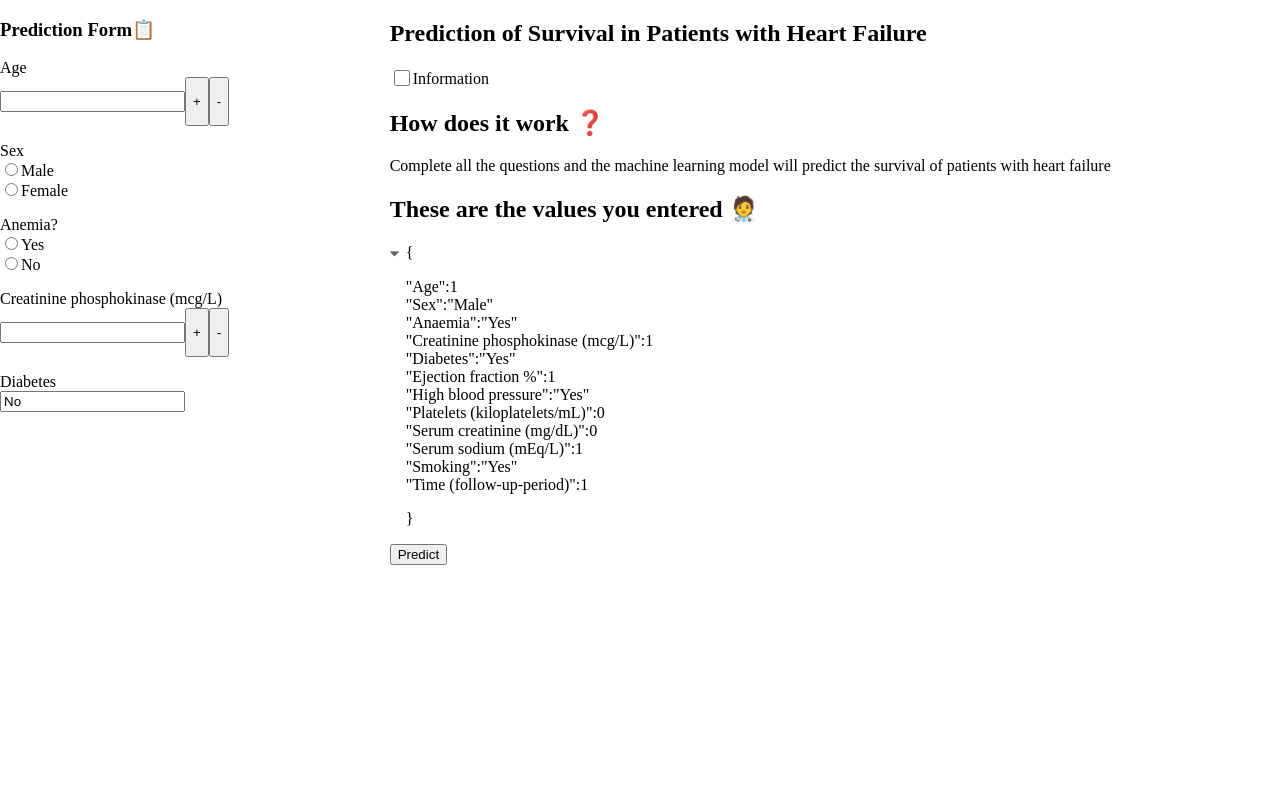
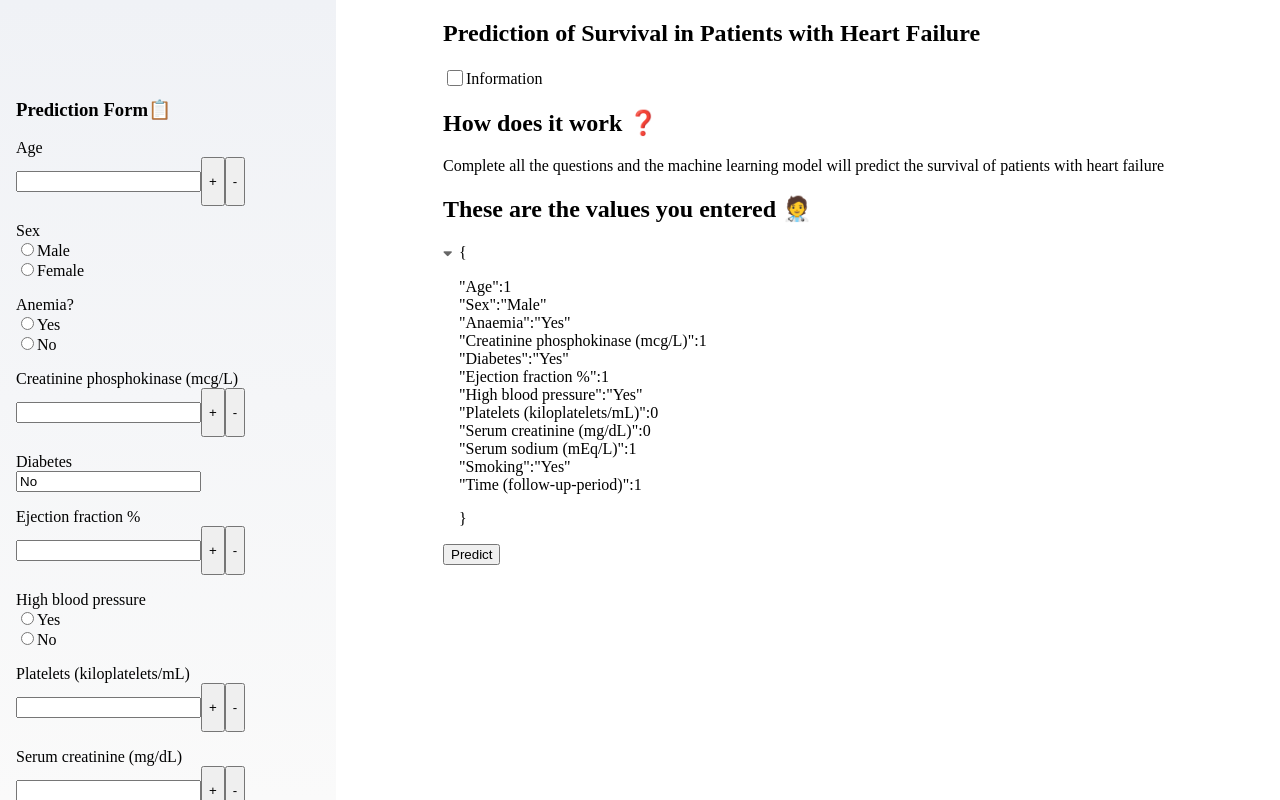
Before and after one commit to akshaykalucha/React-HeartStroke-Prediction, a React (Create React App) app: page / in a window 1280 px wide. Built offline with nearby package versions, Linux system fonts and the light colour scheme.

Commit message:
Added sidebar and scroll functionality

```diff
--- a/src/Components/Home/Sidebar.jsx
+++ b/src/Components/Home/Sidebar.jsx
@@ -93,6 +93,74 @@ export class Sidebar extends Component {
                             </div>
                             )}
                         </div>
+                        <div className="ejection_frac element-container">
+                            <label htmlFor="ejection_frac">Ejection fraction %</label>
+                            <div className="inputContainer">
+                            <input type="number" name="ejection_frac" id=""/>
+                            <div className="controls controlEjection">
+                                <button>+</button>
+                                <button>-</button>
+                            </div>
+                            </div>
+                        </div>
+                        <div className="BloodPressure element-container">
+                            <label htmlFor="BloodPressure">High blood pressure</label>
+                            <div className="RadioGroup BPRadioGroup">
+                            <input type="radio" name="BPRadio" value="Yes" id=""/>
+                            <label htmlFor="male">Yes</label><br />
+                            <input type="radio" name="BPRadio" value="No" id=""/>
+                            <label htmlFor="No">No</label><br />
+                            </div>
+                        </div>
+                        <div className="platlets element-container">
+                            <label htmlFor="platlets">Platelets (kiloplatelets/mL)</label>
+                            <div className="inputContainer">
+                            <input type="number" name="platlets" id=""/>
+                            <div className="controls controlPlatlets">
+                                <button>+</button>
+                                <button>-</button>
+                            </div>
+                            </div>
+                        </div>
+                        <div className="serumC element-container">
+                            <label htmlFor="serumC">Serum creatinine (mg/dL)</label>
+                            <div className="inputContainer">
+                            <input type="number" name="serumC" id=""/>
+                            <div className="controls controlSerumC">
+                                <button>+</button>
+                                <button>-</button>
+                            </div>
+                            </div>
+                        </div>
+                        <div className="serumS element-container">
+                            <label htmlFor="serumS">Serum sodium (mEq/L)</label>
+                            <div className="inputContainer">
+                            <input type="number" name="serumS" id=""/>
+                            <div className="controls controlserumS">
+                                <button>+</button>
+                                <button>-</button>
+                            </div>
+                            </div>
+                        </div>
+                        <div className="Smoking element-container">
+                            <label htmlFor="Smoking">Smoking</label>
+                            <div className="RadioGroup SmokingRadioGroup">
+                            <input type="radio" name="SmokingRadio" value="Yes" id=""/>
+                            <label htmlFor="male">Yes</label><br />
+                            <input type="radio" name="SmokingRadio" value="No" id=""/>
+                            <label htmlFor="No">No</label><br />
+                            </div>
+                        </div>
+                        <div className="time element-container">
+                            <label htmlFor="time">Time (follow-up-period)</label>
+                            <div className="inputContainer">
+                            <input type="number" name="time" id=""/>
+                            <div className="controls controlTime">
+                                <button>+</button>
+                                <button>-</button>
+                            </div>
+                            </div>
+                        </div>
                     </div>
                 </section>
             </div>
--- a/src/Components/Home/sidebar.css
+++ b/src/Components/Home/sidebar.css
@@ -3,15 +3,45 @@ input::-webkit-inner-spin-button {
   -webkit-appearance: none;
   margin: 0;
 }
+
+
 .sidebarView{
     box-sizing: border-box;
+    background-color: #f0f2f6;
+    background-image: linear-gradient(180deg ,#f0f2f6,#fafafa);
+    height: 100vh;
+    overflow: auto;
+    box-sizing: border-box;
+    flex-shrink: 0;
+    width: 21rem;
+    position: relative;
+    padding: 5rem 1rem;
+    background-attachment: fixed;
+    transition: margin-left .3s,box-shadow .3s;
 }
+
+
+div{
+    display: block;
+}
+
+
+::-webkit-scrollbar {
+    background-color: initial;
+    border-radius: 100px;
+    height: 6px;
+    width: 6px;
+}
+
+
 .inputContainer{
     display: flex;
     flex-direction: row;
     flex-wrap: nowrap;
     align-items: center;
 }
+
+
 .controls{
     height: 49px;
     display: flex;
@@ -24,9 +54,13 @@ input::-webkit-inner-spin-button {
     flex-direction: column;
     position: relative;
 }
+
+
 .GenderRadioGroup{
     display: block;
 }
+
+
 .listVals li {
     list-style: none;
     cursor: pointer;
```
